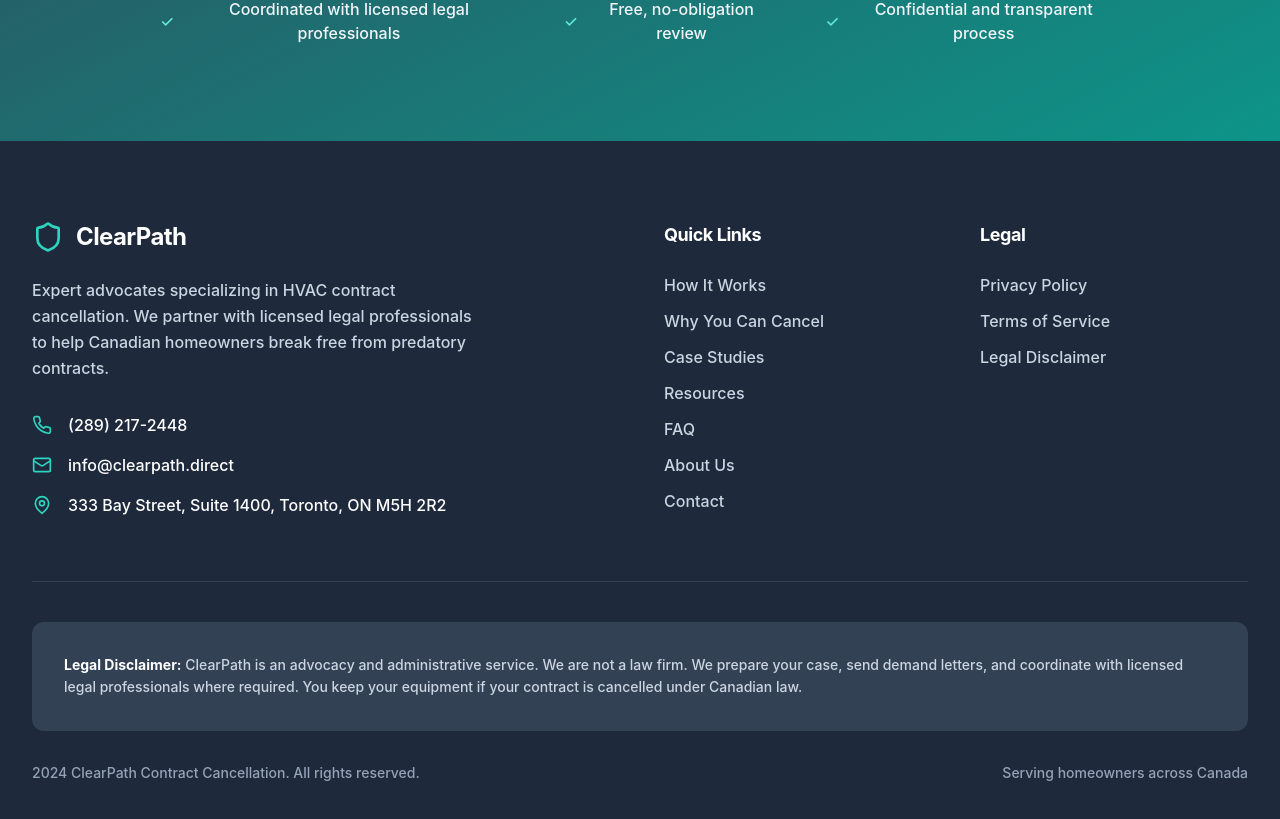
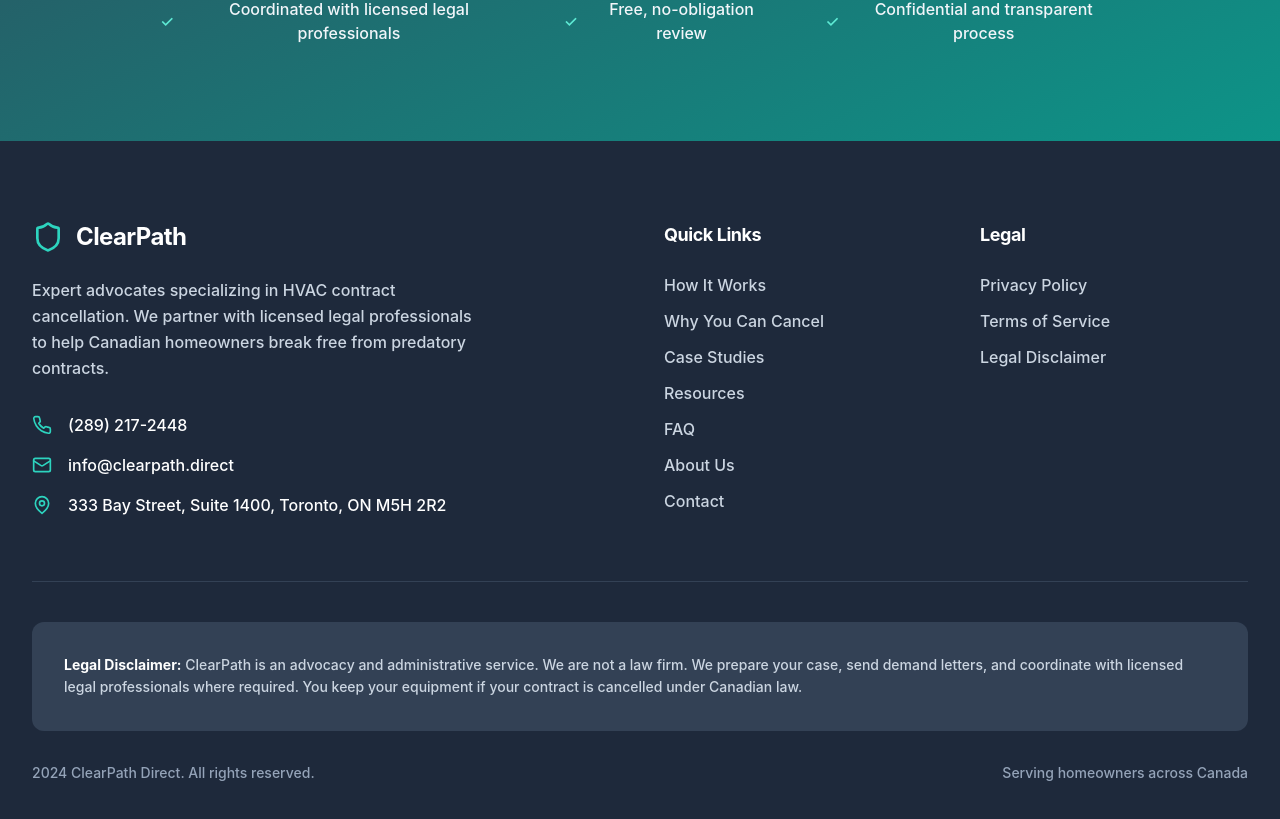
Before and after one commit to BaseClimate/clearpath-website, a React (Vite) app: page / in a window 1280 px wide. Shown: the part 6651-7470 px from the top of the page. Built offline with nearby package versions, Linux system fonts and the light colour scheme.

Commit message:
chore(footer): update copyright brand to ClearPath Direct

```diff
--- a/src/components/Footer.tsx
+++ b/src/components/Footer.tsx
@@ -66,7 +66,7 @@ const Footer = () => {
 
           <div className="flex flex-col sm:flex-row justify-between items-center">
             <p className="text-slate-400 text-sm font-medium">
-              2024 ClearPath Contract Cancellation. All rights reserved.
+              2024 ClearPath Direct. All rights reserved.
             </p>
             <p className="text-slate-400 text-sm mt-2 sm:mt-0 font-medium">
               Serving homeowners across Canada
```
